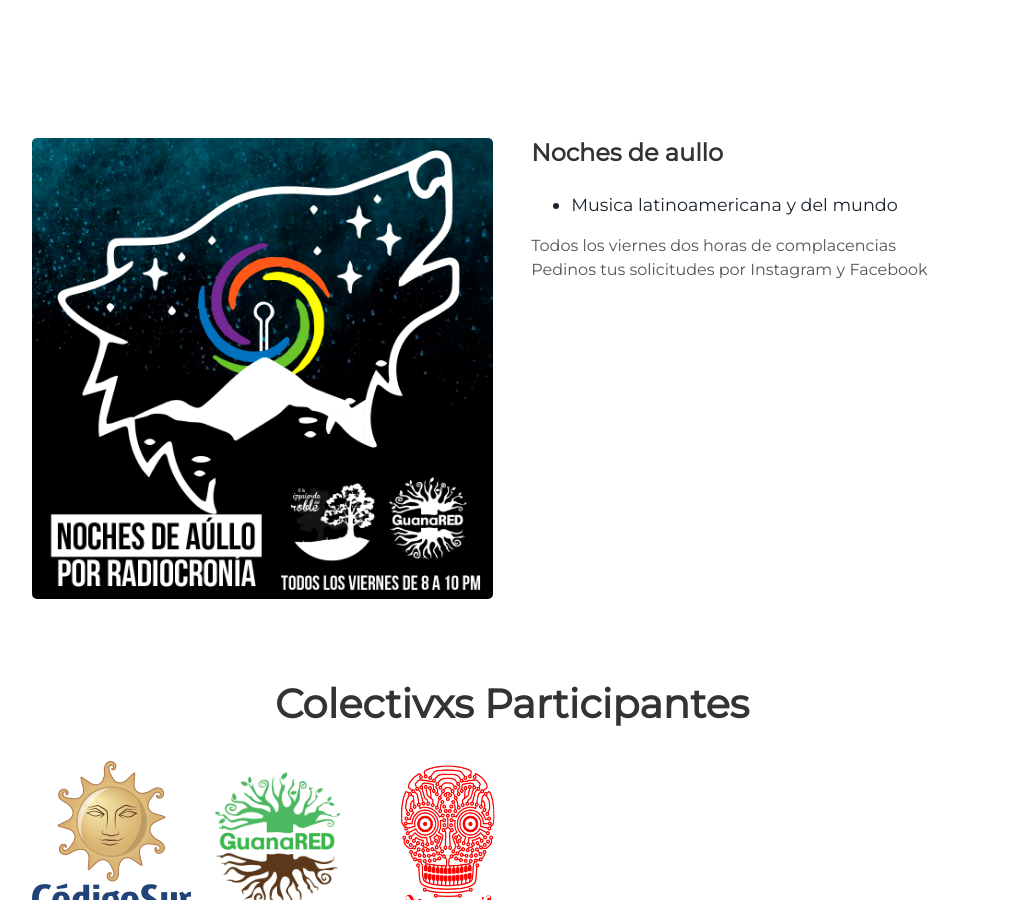
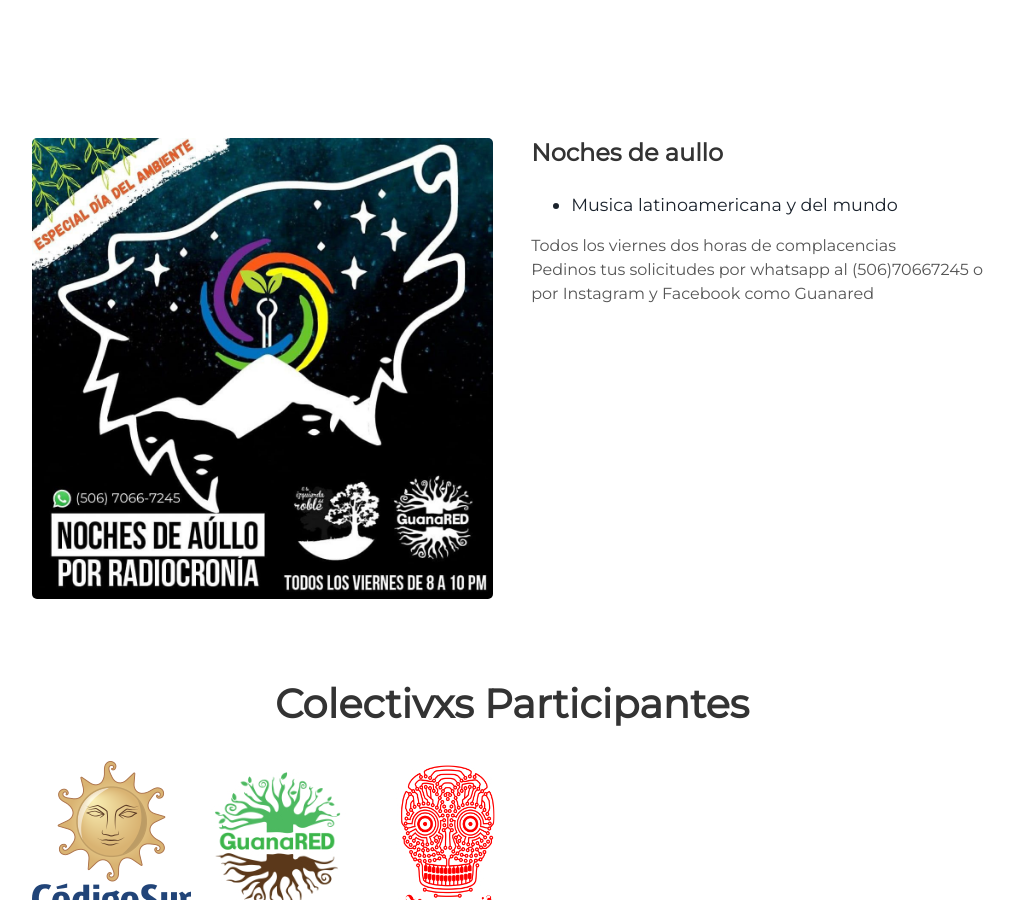
Before and after one commit to JaquerEspeis/radiocronia, a Jekyll site: the page built from index.html, in a window 1280 px wide and 900 px high, scrolled down 1829 px. Shown: the whole window, without its empty margins (128-1142 px from the left). Built offline with Jekyll 4.4.1, drawn with Linux system fonts in a browser that asks for light colours.

Commit message:
cambio banner noches de aullo
noches de aullo programa del viernes 5 de junio

```diff
--- a/_includes/about.html
+++ b/_includes/about.html
@@ -37,7 +37,7 @@
 
 <div class="user-projects">
   <div class="images-left">
-    <img alt="nochesdeaullo" src="{{ "/assets/img/aullo_1.jpg" | prepend: site.baseurl }}" />
+    <img alt="nochesdeaullo" src="{{ "/assets/img/aullo_2.jpg" | prepend: site.baseurl }}" />
   </div>
   <div class="contents-right">
     <h3> Noches de aullo </h3>
@@ -46,7 +46,7 @@
     </ul>
     <p text-align=justify> Todos los viernes dos horas de complacencias <br>
 
-      Pedinos tus solicitudes por Instagram  y Facebook <br>
+      Pedinos tus solicitudes por whatsapp al (506)70667245 o por Instagram  y Facebook  como Guanared <br>
 
 
     </p>
```
